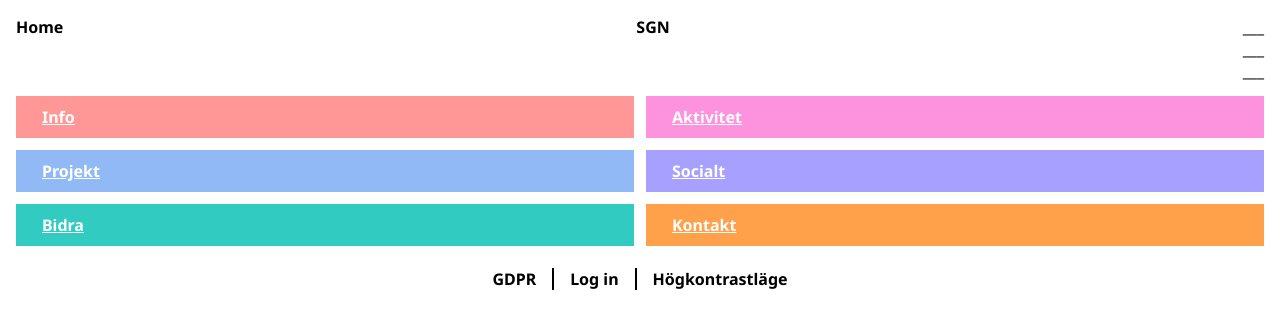
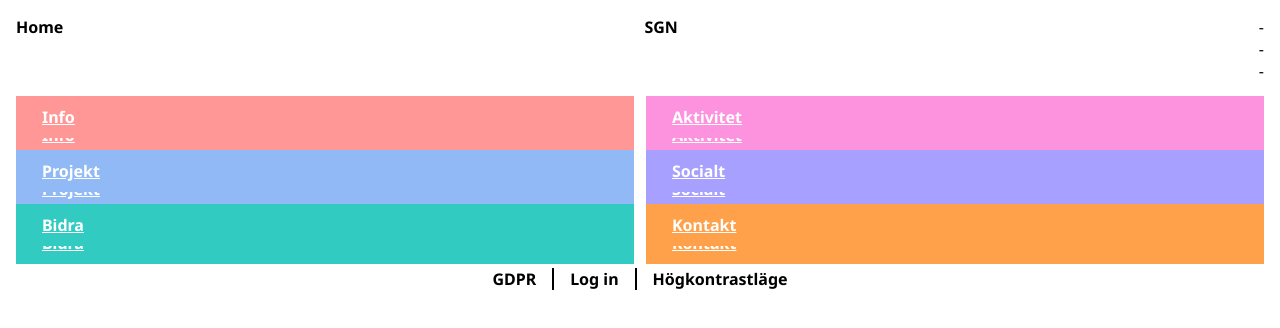
Before and after one commit to lovisahallgren/SGN, a Next.js app in the folder nextjs/: page / in a window 1280 px wide. Shown: the top 328 px of the page. Built offline with nearby package versions, Linux system fonts and the light colour scheme.

Commit message:
added component for cards to use in layout

```diff
--- a/nextjs/components/Footer/index.js
+++ b/nextjs/components/Footer/index.js
@@ -8,7 +8,7 @@ const StyledFooter = styled.footer`
   ul {
     display: grid;
     grid-template-columns: repeat(2, 1fr);
-    padding: 16px;
+    padding: 10px;
     list-style: none;
   }
 
--- a/nextjs/components/HamburgerIcon/index.js
+++ b/nextjs/components/HamburgerIcon/index.js
@@ -14,9 +14,9 @@ const StyledHamburgerIcon = styled.div`
 const HamburgerIcon = (props) => {
     return(
       <StyledHamburgerIcon onClick={props.onClick}>
-        <span>___</span>
-        <span>___</span>
-        <span>___</span>
+        <span>-</span>
+        <span>-</span>
+        <span>-</span>
       </StyledHamburgerIcon>
     )
   }
--- a/nextjs/components/Layout/index.js
+++ b/nextjs/components/Layout/index.js
@@ -18,7 +18,7 @@ class Layout extends Component {
                 </Head>
                 <Header />
                     { children }
-                {/* <Footer /> */}
+                <Footer />
             </>
         )
     }
```
Also changed, not shown: nextjs/components/Card/index.js (added, +26 -0 lines).
